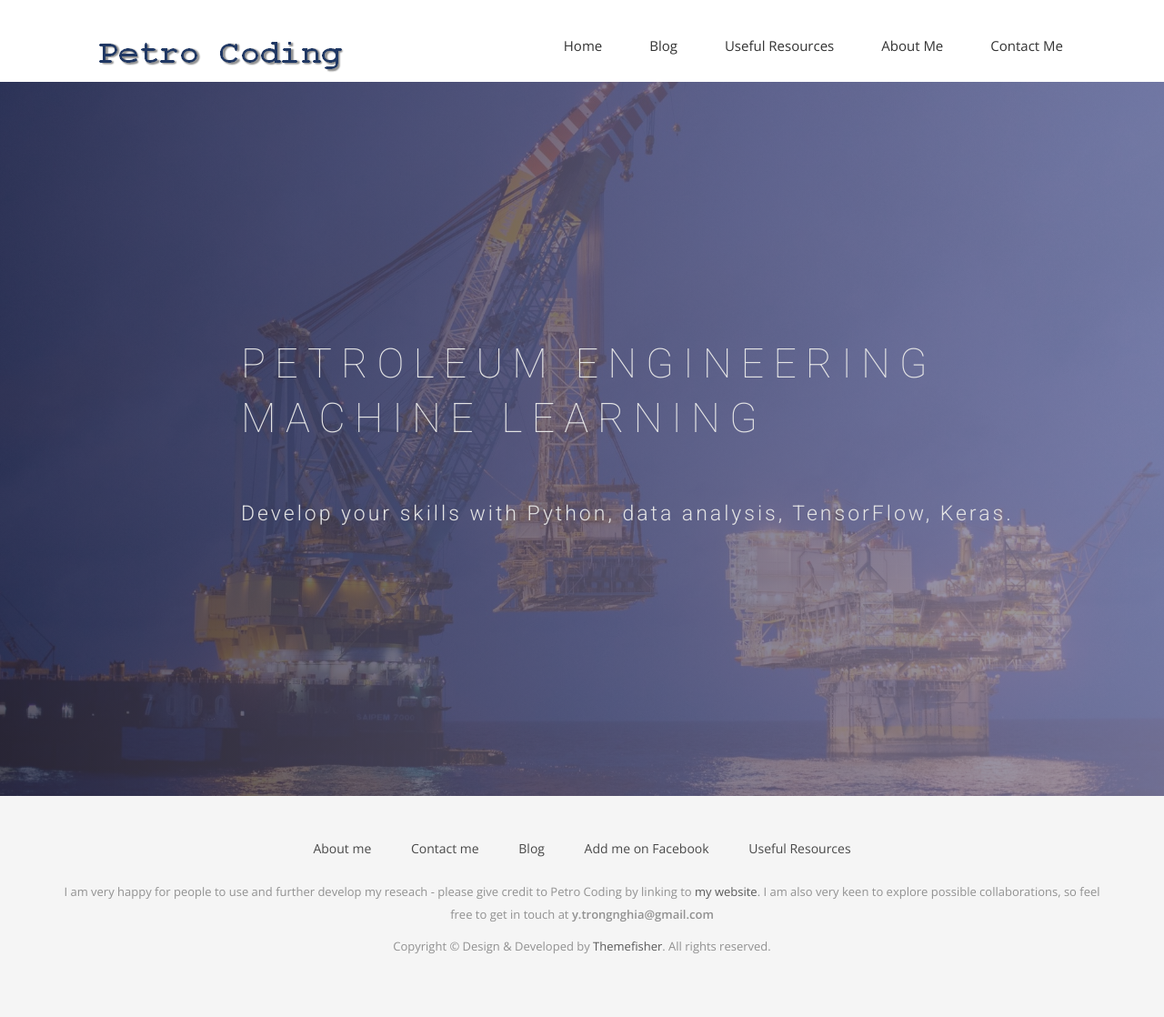
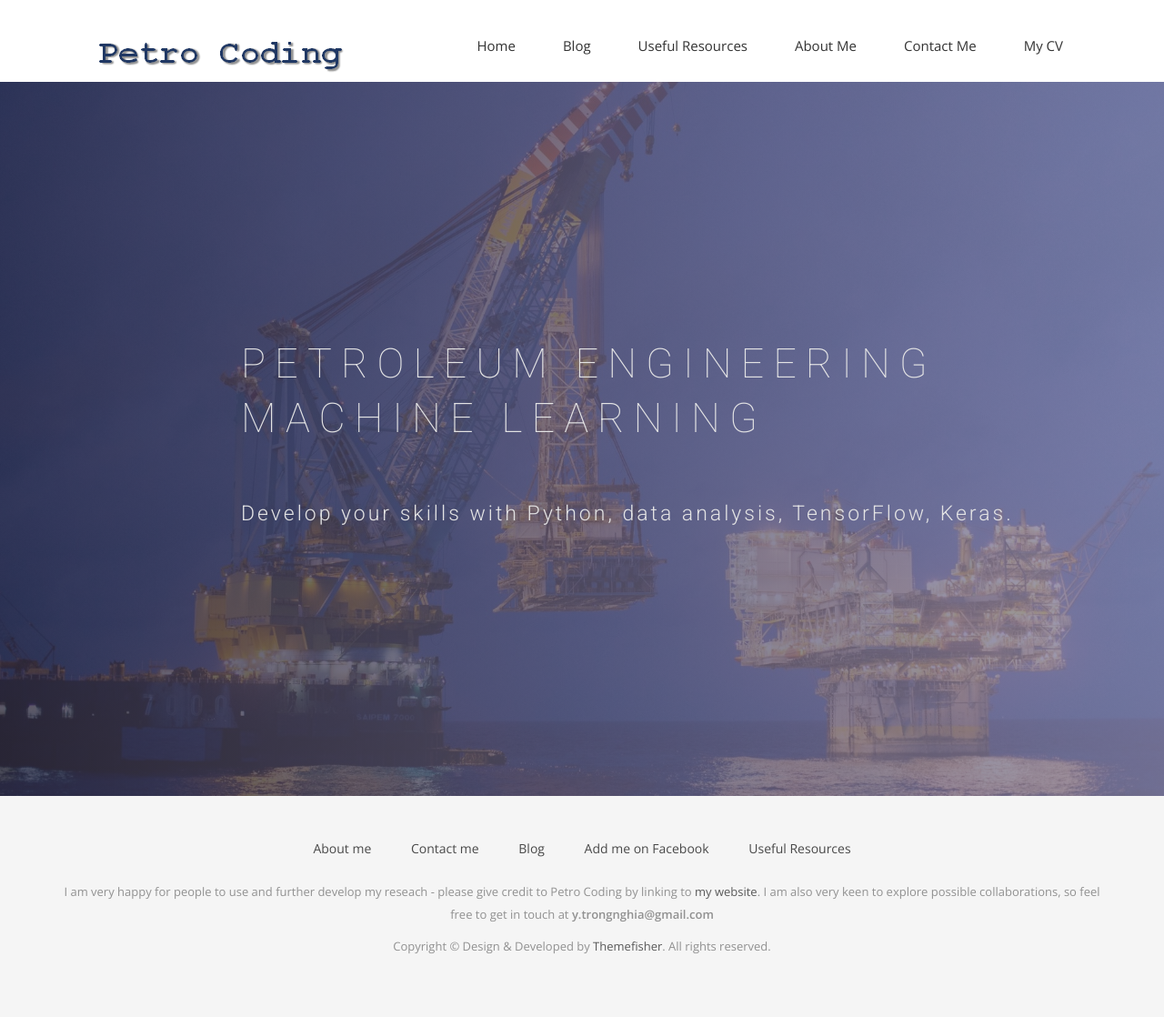
Before and after one commit to YanGBloG/superseded, a Jekyll site: the page built from index.html, in a window 1280 px wide. Shown: the whole page at 91% size. Built offline with Jekyll 4.4.1, drawn with Linux system fonts in a browser that asks for light colours; nearby versions of some CDN libraries; some web fonts are replaced; library files that are not in the unit come from our copies.

```diff
--- a/_includes/header.html
+++ b/_includes/header.html
@@ -26,6 +26,7 @@
                 <li><a href="{{ site.url }}/{{ site.baseurl }}/links">Useful Resources</a></li>
                 <li><a href="{{ site.url }}/{{ site.baseurl }}/team">About Me</a></li>
                 <li><a href="{{ site.baseurl }}/contact">Contact Me</a></li>
+                <li><a href="{{ site.baseurl }}/cv">My CV</a></li>
               </ul>
             </div><!-- /.navbar-collapse -->
           </div><!-- /.container-fluid -->
```
